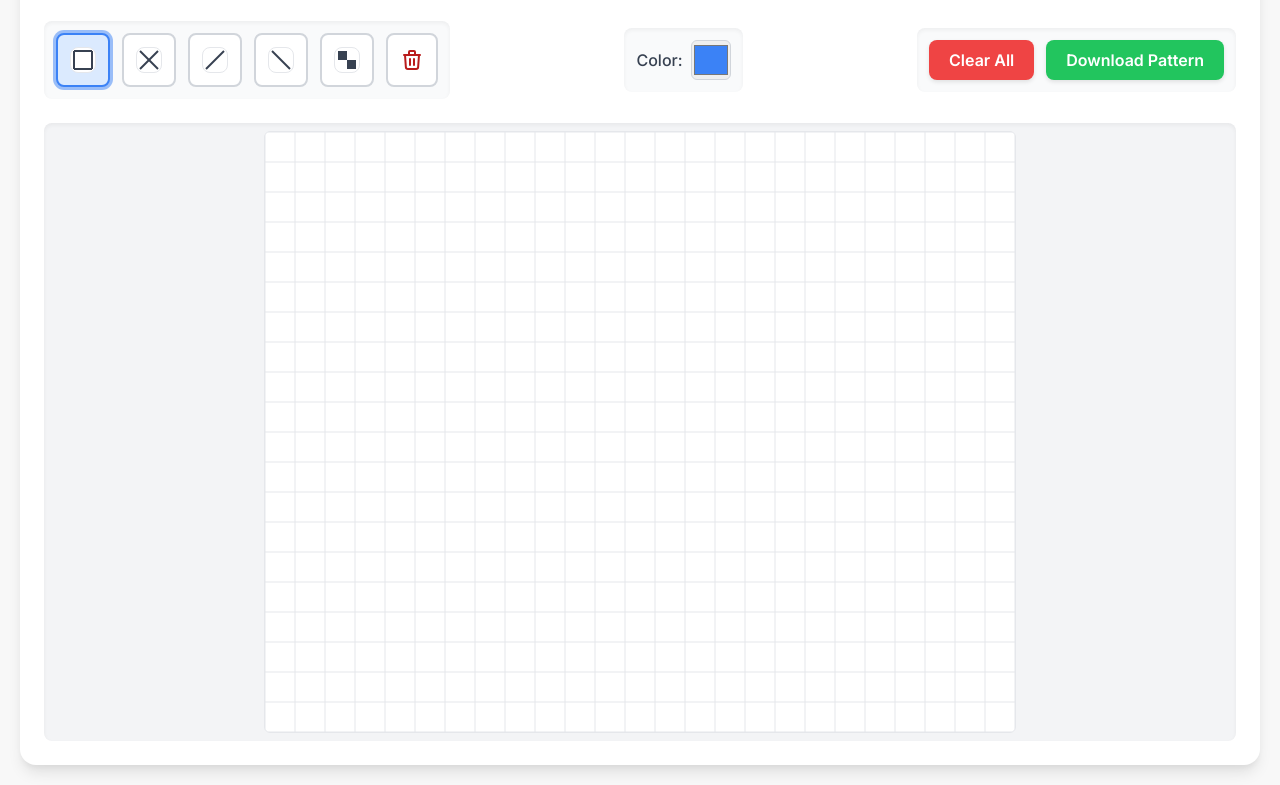
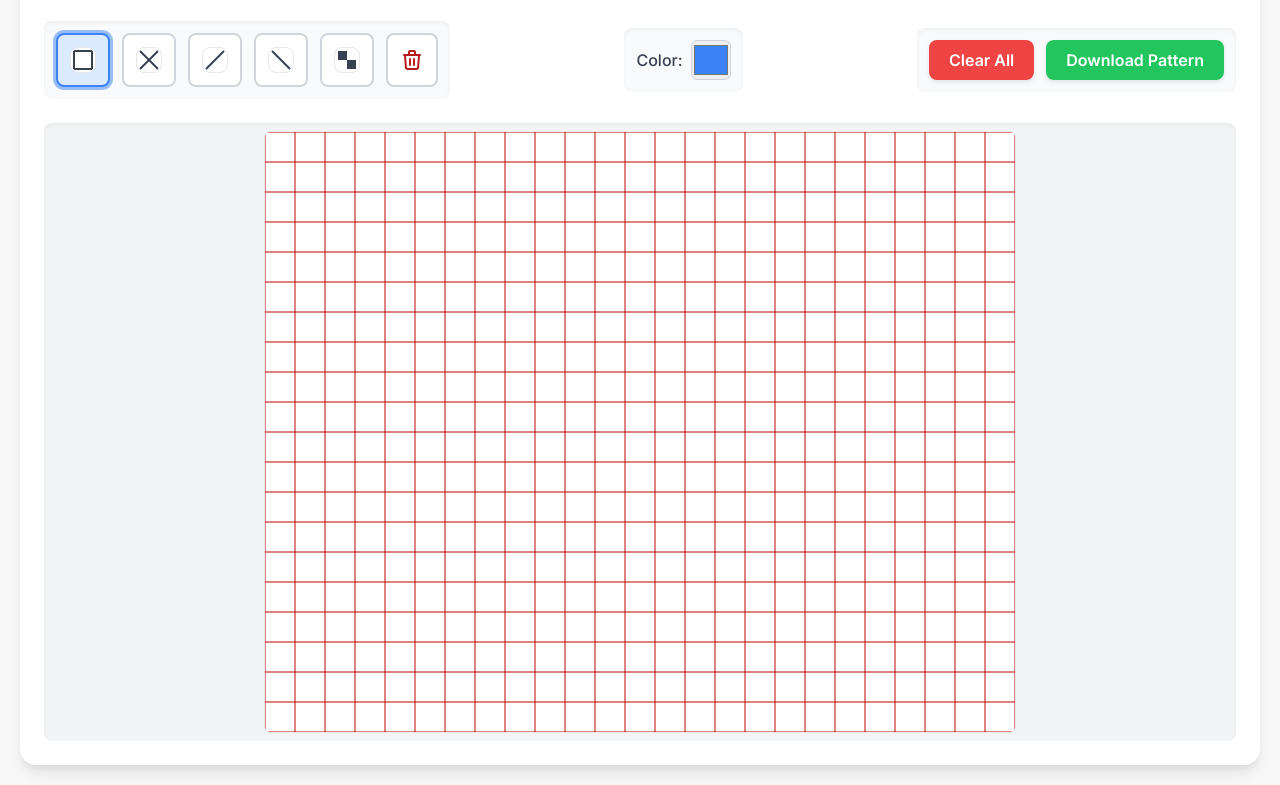
Before and after one commit to aadaharma/karelianembroiderymaker, a plain HTML site: page index.html in a window 1280 px wide. Shown: the part 83-868 px from the top of the page. Drawn offline with nearby package versions, Linux system fonts and the light colour scheme.

Commit message:
Change init color to red

```diff
--- a/index.html
+++ b/index.html
@@ -220,7 +220,7 @@
 
         // State variables for the designer
         let selectedTemplateId = 'square'; // Default template selected
-        let currentColor = '#3b82f6'; // Default drawing color
+        let currentColor = '#BD0603'; // Default drawing color
         let pattern = []; // Stores the pattern data: { x, y, templateId, color }
 
         /**
@@ -228,7 +228,7 @@
          */
         function drawGrid() {
             ctx.clearRect(0, 0, canvas.width, canvas.height);
-            ctx.strokeStyle = '#e5e7eb';
+            ctx.strokeStyle = currentColor;
             ctx.lineWidth = 1;
 
             for (let i = 0; i <= GRID_WIDTH; i++) {
@@ -273,7 +273,7 @@
 
             // If we erased, we need to redraw the single grid cell border
             if (template.isEraser) {
-                ctx.strokeStyle = '#e5e7eb';
+                ctx.strokeStyle = currentColor;
                 ctx.lineWidth = 1;
                 ctx.strokeRect(pixelX, pixelY, CELL_SIZE, CELL_SIZE);
             }
```
